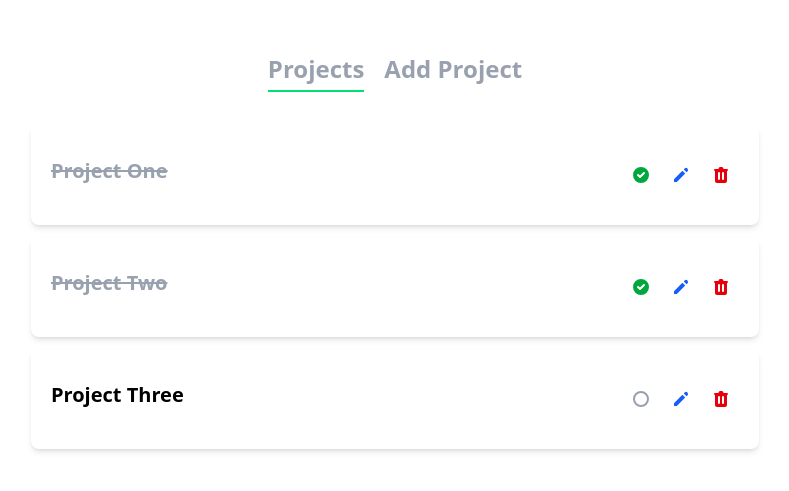
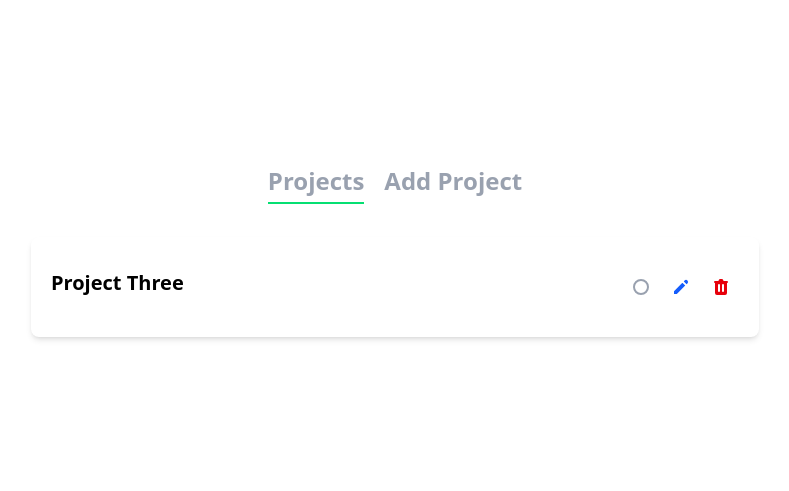
Before and after one commit to Zin-Mg-Nyunt/project-planner, a Vue app: page / in a window 1280 px wide. Shown: the part 143-634 px from the top of the page, without its empty margins (245-1034 px from the left). Built offline with nearby package versions, Linux system fonts and the light colour scheme; data requests are answered from the project's data file.

Commit message:
add delete project feature

```diff
--- a/database/db.json
+++ b/database/db.json
@@ -1,17 +1,5 @@
 {
   "projects": [
-    {
-      "id": "1",
-      "title": "project one",
-      "detail": "project one detail",
-      "completed": true
-    },
-    {
-      "id": "2",
-      "title": "project two",
-      "detail": "project two detail",
-      "completed": true
-    },
     {
       "id": "3",
       "title": "project three",
--- a/src/components/SingleProject.vue
+++ b/src/components/SingleProject.vue
@@ -64,6 +64,7 @@
         <button
           class="rounded-full hover:bg-red-100 transition-colors cursor-pointer p-2"
           title="Delete project"
+          @click="deleteProject"
         >
           <svg
             xmlns="http://www.w3.org/2000/svg"
@@ -119,6 +120,13 @@ export default {
         })
         .catch((err) => console.log(err))
     },
+    deleteProject() {
+      fetch(this.api + this.project.id, { method: 'DELETE' })
+        .then(() => {
+          this.$emit('deleteProject', this.project.id)
+        })
+        .catch()
+    },
   },
 }
 </script>
--- a/src/views/ProjectsView.vue
+++ b/src/views/ProjectsView.vue
@@ -9,6 +9,7 @@
         :key="project.id"
         :project="project"
         @updateComplete="updateComplete"
+        @deleteProject="deleteProject"
       />
     </div>
   </div>
@@ -31,6 +32,9 @@ export default {
       const findProject = this.projects.find((p) => p.id == id)
       findProject.completed = !findProject.completed
     },
+    deleteProject(id) {
+      this.projects = this.projects.filter((p) => p.id != id)
+    },
   },
   mounted() {
     fetch('http://localhost:3000/projects')
```
